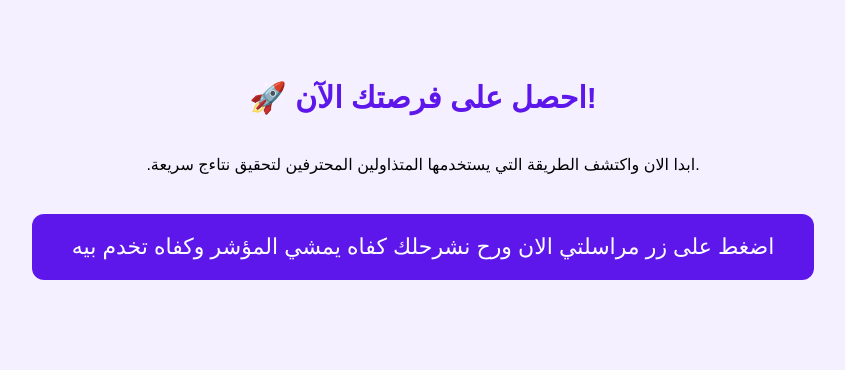
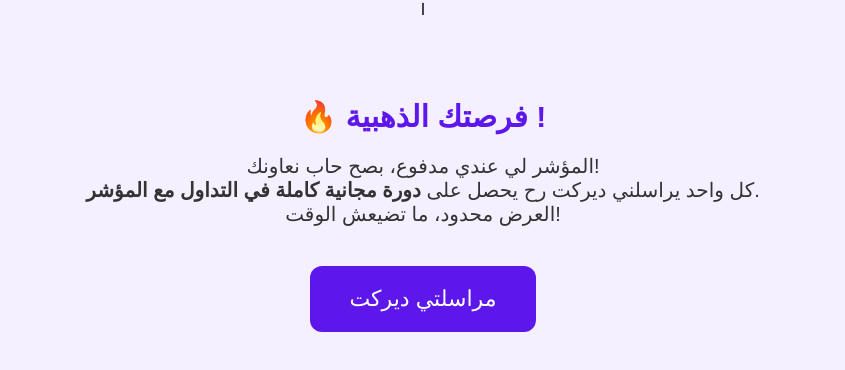
Before and after one commit to AYLA43/landing-page-ayashop, a plain HTML site: page index.html in a window 1280 px wide. Shown: the whole page, without its empty margins (217-1062 px from the left). Drawn offline with Linux system fonts and the light colour scheme.

Commit message:
Update index.html

```diff
--- a/index.html
+++ b/index.html
@@ -1,4 +1,4 @@
-<!DOCTYPE html>
+ا <!DOCTYPE html>
 <html lang="ar">
 <head>
   <meta charset="UTF-8">
@@ -43,10 +43,14 @@
 </head>
 <body>
   <div class="container">
-    <h1>🚀 احصل على فرصتك الآن!</h1>
-    </p>.ابدا الان واكتشف الطريقة التي يستخدمها المتذاولين المحترفين لتحقيق نتاءج سريعة.</p>
-    <a class="telegram-btn" href="https://t.me/aya_chh" target="_blank">
-     اضغط على زر مراسلتي الان ورح نشرحلك كفاه يمشي المؤشر وكفاه تخدم بيه
+    <h1>🔥 فرصتك الذهبية !</h1>
+    <p>
+      المؤشر لي عندي مدفوع، بصح حاب نعاونك!<br>
+      كل واحد يراسلني ديركت رح يحصل على <strong>دورة مجانية كاملة في التداول مع المؤشر</strong>.<br>
+      العرض محدود، ما تضيعش الوقت!
+    </p>
+    <a class="telegram-btn" href="https://t.me/YOUR_USERNAME" target="_blank">
+      مراسلتي ديركت
     </a>
   </div>
 </body>
```
